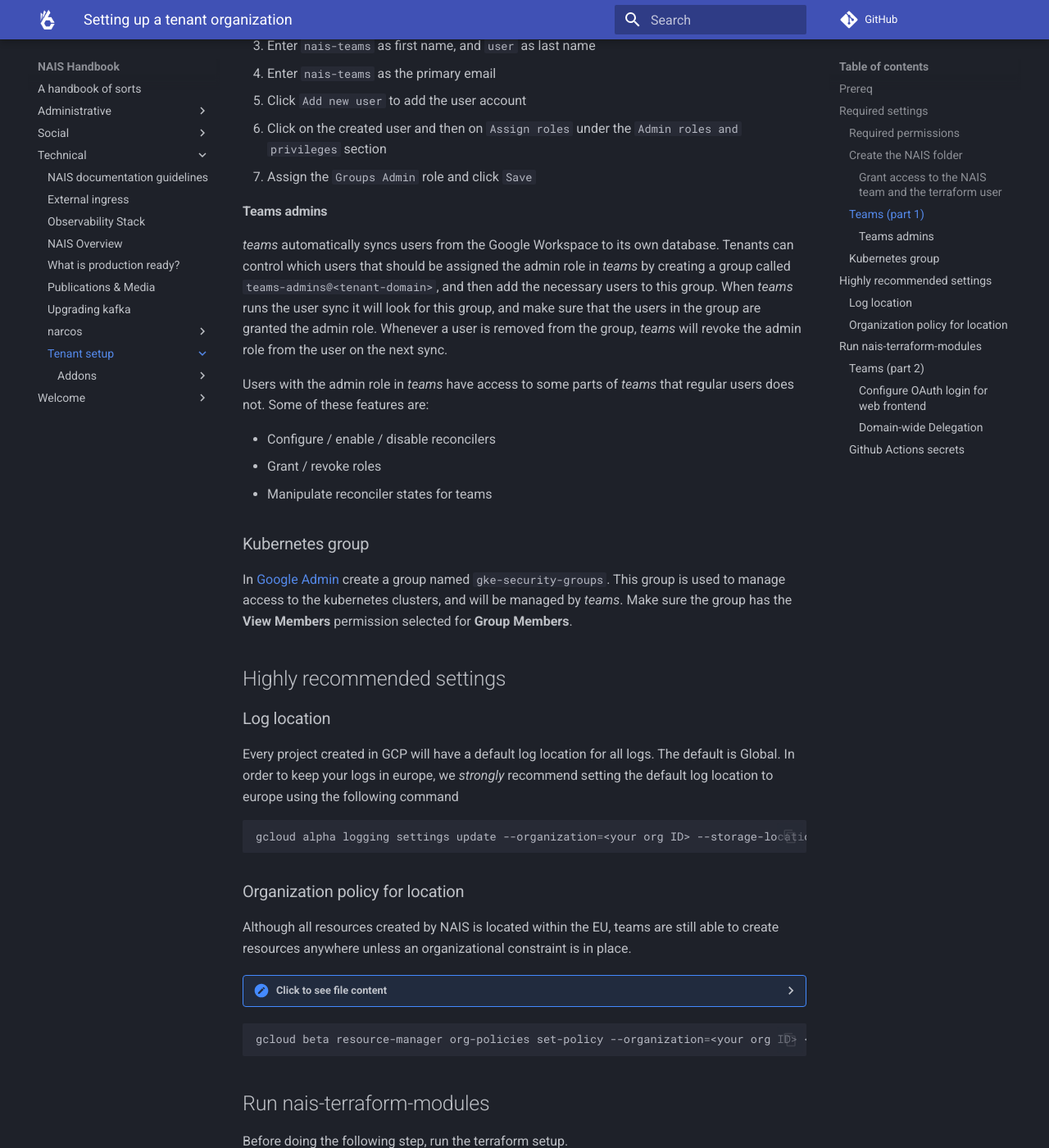
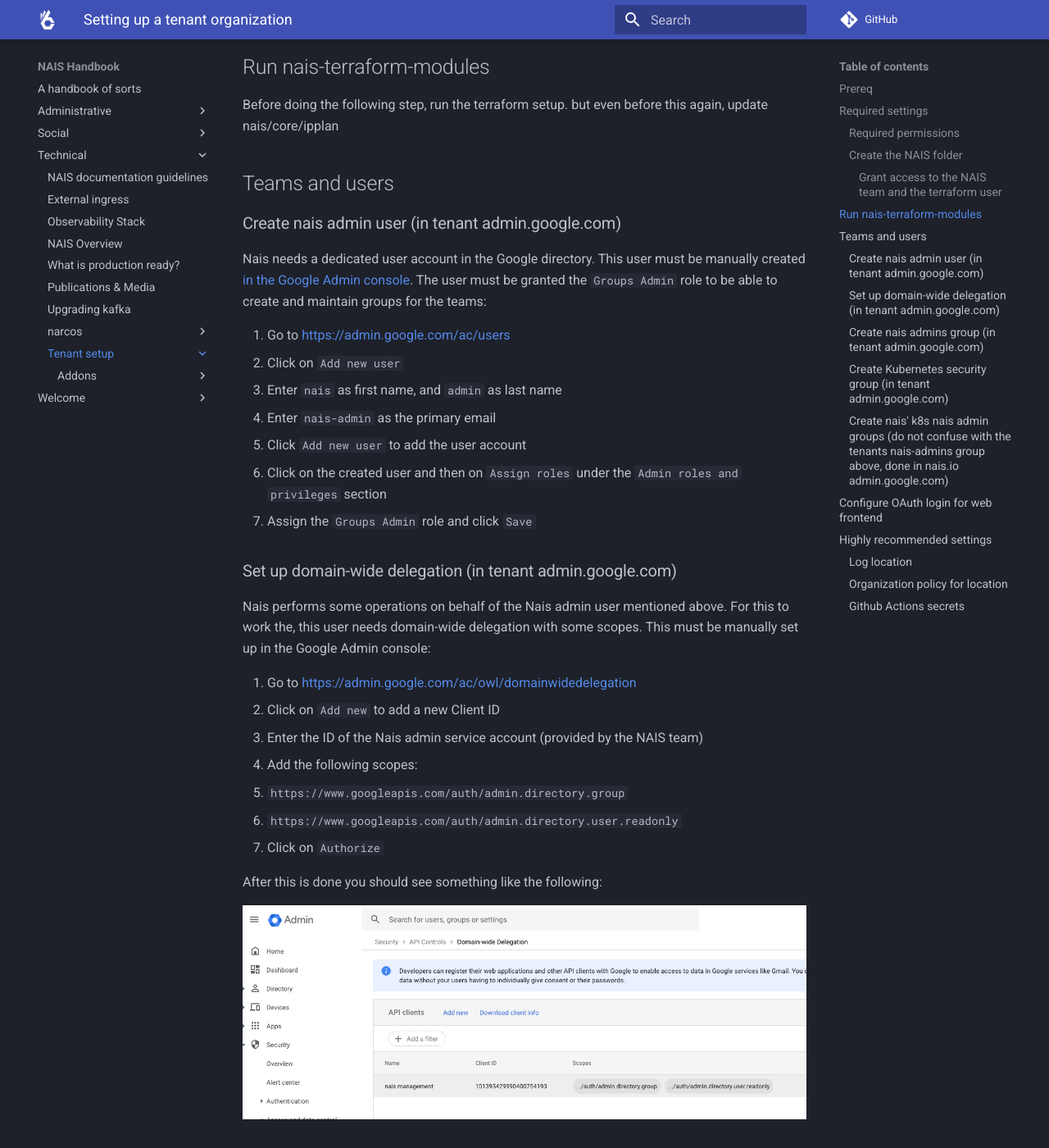
Before and after one commit to nais/handbook, an MkDocs documentation site: the page built from docs/technical/tenant-setup/README.md, in a window 1280 px wide and 1400 px high, scrolled down 1813 px. Shown: the whole window at 82% size. Built offline with MkDocs 1.6.1 and Material for MkDocs 9.7.7, drawn with Linux system fonts in a browser that asks for light colours; emoji names are drawn with the system emoji font; comment, search, counter and statistics services are not loaded; some of the changed text lies outside the part shown.

Commit message:
WIP tenant setup

````diff
--- a/docs/technical/tenant-setup/README.md
+++ b/docs/technical/tenant-setup/README.md
@@ -1,4 +1,11 @@
 # Setting up a tenant organization
+
+TODO:
+
+- nais-terraform-modules, legg til ny tenant i lista i serviceaccounts.tf. -> PR -> apply
+- add denne brukeren til billing i NAV (frode, sten og johnny kan gjøre dette). Billing -> Account Management -> se på høyresida -> Add user.
+- for nytt domene: bestilles av Trond. Når det er klart, kan man klikke seg igjennom og opprette ny org. Da må det verifiseres noe greier som må inn i DNS.
+
 
 This guide is used when setting up a new tenant. This is typically done by the NAIS team, together with the tenants administrators.
 
@@ -14,6 +21,7 @@
 
 - [Google Cloud Tenant admin](https://cloud.google.com/identity/docs/set-up-cloud-identity-admin)
 - GitHub Organization
+- Allow users from nais.io (nais-io) in the `Allowed Domain Policy` under `IAM/Organization Policies`
 
 ## Required settings
 
@@ -122,37 +130,83 @@
     echo "gcloud resource-manager folders set-iam-policy $NAAS_GOOGLE_FOLDERID naas-google-org-policy.json"
     ```
 
-### Teams (part 1)
+## Run nais-terraform-modules
 
-[:fontawesome-brands-github: nais/teams-backend][nais-teams] manages teams and configures groups and access in other systems.
+Before doing the following step, run the terraform setup.
+but even before this again, update nais/core/ipplan
 
-_teams_ needs a dedicated user account in the Google directory. This user must be manually created [in the Google Admin console](https://admin.google.com/ac/users). The user must be granted the `Groups Admin` role to be able to create and maintain groups for the teams:
+
+
+## Teams and users
+
+### Create nais admin user (in tenant admin.google.com)
+Nais needs a dedicated user account in the Google directory. This user must be manually created [in the Google Admin console](https://admin.google.com/ac/users). The user must be granted the `Groups Admin` role to be able to create and maintain groups for the teams:
 
 1. Go to [https://admin.google.com/ac/users](https://admin.google.com/ac/users)
 2. Click on `Add new user`
-3. Enter `nais-teams` as first name, and `user` as last name
-4. Enter `nais-teams` as the primary email
+3. Enter `nais` as first name, and `admin` as last name
+4. Enter `nais-admin` as the primary email
 5. Click `Add new user` to add the user account
 6. Click on the created user and then on `Assign roles` under the `Admin roles and privileges` section
 7. Assign the `Groups Admin` role and click `Save`
 
-#### Teams admins
+### Set up domain-wide delegation  (in tenant admin.google.com)
 
-_teams_ automatically syncs users from the Google Workspace to its own database. Tenants can control which users that should be assigned the admin role in _teams_ by creating a group called `teams-admins@<tenant-domain>`, and then add the necessary users to this group. When _teams_ runs the user sync it will look for this group, and make sure that the users in the group are granted the admin role.
-Whenever a user is removed from the group, _teams_ will
-revoke the admin role from the user on the next sync.
+Nais performs some operations on behalf of the Nais admin user mentioned above. For this to work the, this user needs domain-wide delegation with some scopes. This must be manually set up in the Google Admin console:
 
-Users with the admin role in _teams_ have access to some parts of _teams_ that regular users does not. Some of these features are:
+1. Go to [https://admin.google.com/ac/owl/domainwidedelegation](https://admin.google.com/ac/owl/domainwidedelegation)
+2. Click on `Add new` to add a new Client ID
+3. Enter the ID of the Nais admin service account (provided by the NAIS team)
+4. Add the following scopes:
+   - `https://www.googleapis.com/auth/admin.directory.group`
+   - `https://www.googleapis.com/auth/admin.directory.user.readonly`
+5. Click on `Authorize`
+
+After this is done you should see something like the following:
+
+![Screenshot of the Domain-wide Delegation screen in the Google Admin console](../../assets/domainwidedelegation-screenshot.png)
+
+### Create nais admins group (in tenant admin.google.com)
+
+Nais (API) automatically syncs users from the Google Workspace to its own database. Tenants can control which users that should be assigned the admin role in Nais by creating a group called `nais-admins@<tenant-domain>`, and then add the necessary users to this group. When _teams_ runs the user sync it will look for this group, and make sure that the users in the group are granted the admin role.
+Whenever a user is removed from the group, Nais will revoke the admin role from the user on the next sync.
+
+Users with the admin role in Console have access to some additional settings:
 
 - Configure / enable / disable reconcilers
 - Grant / revoke roles
 - Manipulate reconciler states for teams
 
-### Kubernetes group
+### Create Kubernetes security group (in tenant admin.google.com)
+
+This group is used to manage access to the kubernetes clusters, and this is where Nais automatically adds teams that should have access to the clusters.
 
 In [Google Admin](https://admin.google.com) create a group named `gke-security-groups`.
-This group is used to manage access to the kubernetes clusters, and will be managed by _teams_.
 Make sure the group has the **View Members** permission selected for **Group Members**.
+
+### Create nais' k8s nais admin groups (do not confuse with the tenants nais-admins group above, done in nais.io admin.google.com)
+Create group $NAAS_TENANT_NAME-k8s-admins with the email: $NAAS_TENANT_NAME-k8s-admins@nais.io
+
+## Configure OAuth login for web frontend
+
+Set up an OAuth client for _Console_.
+
+1. Go to https://console.cloud.google.com
+1. Choose project <tenant org> -> nais-management -> nais-management
+1. Go to _APIs ans Service_ -> _OAuth consent screen_
+1. _Internal_ -> _create_
+    1. App name: `nais management`
+    1. User support email: `admin@<tenant-domain>`
+    1. Developer Contact email: `admin@<tenant-domain>`
+1. _Save and continue_ (x2)
+1. Go to _APIs ans Service_ -> _Credentials_
+1. Click _Create Credentials_ -> _OAuth client ID_
+1. Select type _Web Application_
+    1. Name: `Console`
+    1. Authorized redirect URI: `http://console.<tenant-name>.cloud.nais.io/oauth2/callback`
+1. Set Name and Authorized redirect URIs
+1. _Create_
+1. Copy client id and secret and give to NAIS-team
 
 ## Highly recommended settings
 
@@ -162,7 +216,7 @@
 In order to keep your logs in europe, we _strongly_ recommend setting the default log location to europe using the following command
 
 ```bash
-gcloud alpha logging settings update --organization=<your org ID> --storage-location=europe-north1
+gcloud alpha logging settings update --organization=$NAAS_ORG_ID --storage-location=europe-north1
 ```
 
 ### Organization policy for location
@@ -181,53 +235,8 @@
 </details>
 
 ```bash
-gcloud beta resource-manager org-policies set-policy --organization=<your org ID> <file name>.yaml
+gcloud beta resource-manager org-policies set-policy --organization=$NAAS_ORG_ID <file name>.yaml
 ```
-
-## Run nais-terraform-modules
-
-Before doing the following step, run the terraform setup.
-
-### Teams (part 2)
-
-#### Configure OAuth login for web frontend
-
-Set up an OAuth client for _teams_.
-
-1. Go to https://console.cloud.google.com
-1. Choose project <tenant org> -> nais-management -> nais-management
-1. Go to _APIs ans Service_ -> _OAuth consent screen_
-1. _Internal_ -> _create_
-    1. App name: `nais management`
-    1. User support email: `admin@<tenant-domain>`
-    1. Developer Contact email: `admin@<tenant-domain>`
-1. _Save and continue_ (x2)
-1. Go to _APIs ans Service_ -> _Credentials_
-1. Click _Create Credentials_ -> _OAuth client ID_
-1. Select type _Web Application_
-    1. Name: `teams`
-    1. Authorized redirect URI: `http://teams.<tenant-name>.cloud.nais.io/oauth2/callback`
-1. Set Name and Authorized redirect URIs
-1. _Create_
-1. Copy client id and secret and give to NAIS-team
-
-[nais-teams]: https://github.com/nais/teams-backend
-
-#### Domain-wide Delegation
-
-_teams_ performs some operations on behalf of the _teams_ user mentioned above. For this to work the _teams_ _service account_ needs domain-wide delegation with some scopes. This must be manually set up in the Google Admin console:
-
-1. Go to [https://admin.google.com/ac/owl/domainwidedelegation](https://admin.google.com/ac/owl/domainwidedelegation)
-2. Click on `Add new` to add a new Client ID
-3. Enter the ID of the _teams_ service account (provided by the NAIS team)
-4. Add the following scopes:
-   - `https://www.googleapis.com/auth/admin.directory.group`
-   - `https://www.googleapis.com/auth/admin.directory.user.readonly`
-5. Click on `Authorize`
-
-After this is done you should see something like the following:
-
-![Screenshot of the Domain-wide Delegation screen in the Google Admin console](../../assets/domainwidedelegation-screenshot.png)
 
 ### Github Actions secrets
 
````
